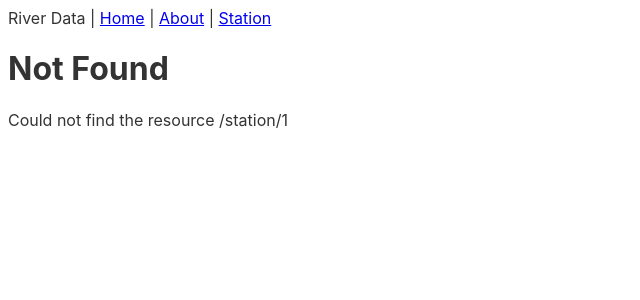
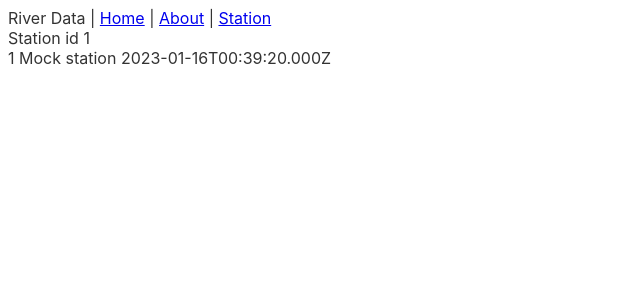
Before and after one commit to riverdatauk/riverdata-uk-website, a Vue app: page /station/1 in a window 1280 px wide. Before the commit this address had no page. Shown: the top 300 px of the page, without its empty margins (0-640 px from the left). Built offline with nearby package versions, Linux system fonts and the light colour scheme.

Commit message:
Vue starter

```diff
--- a/src/about/AboutPage.vue
+++ b/src/about/AboutPage.vue
@@ -1,3 +1,3 @@
 <template>
-  <div>This is an about page</div>
+  <h1>This is an about page</h1>
 </template>
--- a/src/station/StationPage.vue
+++ b/src/station/StationPage.vue
@@ -1,3 +1,34 @@
+<script setup lang="ts">
+import { computed, ref, onMounted } from 'vue';
+import { useRoute } from 'vue-router';
+
+import { useStationStore } from './station.store';
+
+import type { Station } from './station.store';
+
+const stationStore = useStationStore();
+
+const route = useRoute();
+
+const station = ref<Station>();
+
+const stationId = computed<string>(() => {
+  const id = route.params.id;
+  console.log('Setting', id, route);
+  if (Array.isArray(id)) {
+    return id[0];
+  }
+  return id;
+});
+
+onMounted(async () => {
+  station.value = await stationStore.fetchStation(stationId.value);
+});
+</script>
+
 <template>
-  <div>This is a station page</div>
+  <div>Station id {{ stationId }}</div>
+  <div v-if="station">
+    <div>{{ station.id }} {{ station.name }}</div>
+  </div>
 </template>
--- a/src/station/station.store.ts
+++ b/src/station/station.store.ts
@@ -1,7 +1,7 @@
 import { ref, computed } from 'vue';
 import { defineStore } from 'pinia';
 
-interface Station {
+export interface Station {
   id: string;
   name: string;
 }
@@ -9,12 +9,12 @@ interface Station {
 export const useStationStore = defineStore('station', () => {
   const stations = ref<Record<string, Station>>({});
 
-  const getStation = computed((id: string): Station | null => {
+  const getStation = computed((id: string): Station | undefined => {
     return stations.value[id];
   });
 
-  const fetchStation = async (id: string): Promise<Station | null> => {
-    return stations.value[id];
+  const fetchStation = async (id: string): Promise<Station | undefined> => {
+    return { id, name: 'Mock station ' + new Date().toISOString()};
   };
 
   return { fetchStation };
--- a/vite.config.ts
+++ b/vite.config.ts
@@ -5,7 +5,9 @@ import vue from '@vitejs/plugin-vue';
 
 // https://vitejs.dev/config/
 export default defineConfig({
-  // root: 'app',
+  build: {
+    outDir: 'docs',
+  },
   plugins: [vue()],
   resolve: {
     alias: {
```
Also changed, not shown: src/flood-monitoring-api/index.ts (added, +10 -0 lines), src/router.ts (renamed from src/router/index.ts, +5 -5 lines), 8 other files (tests, documents, lock files or other folders).
